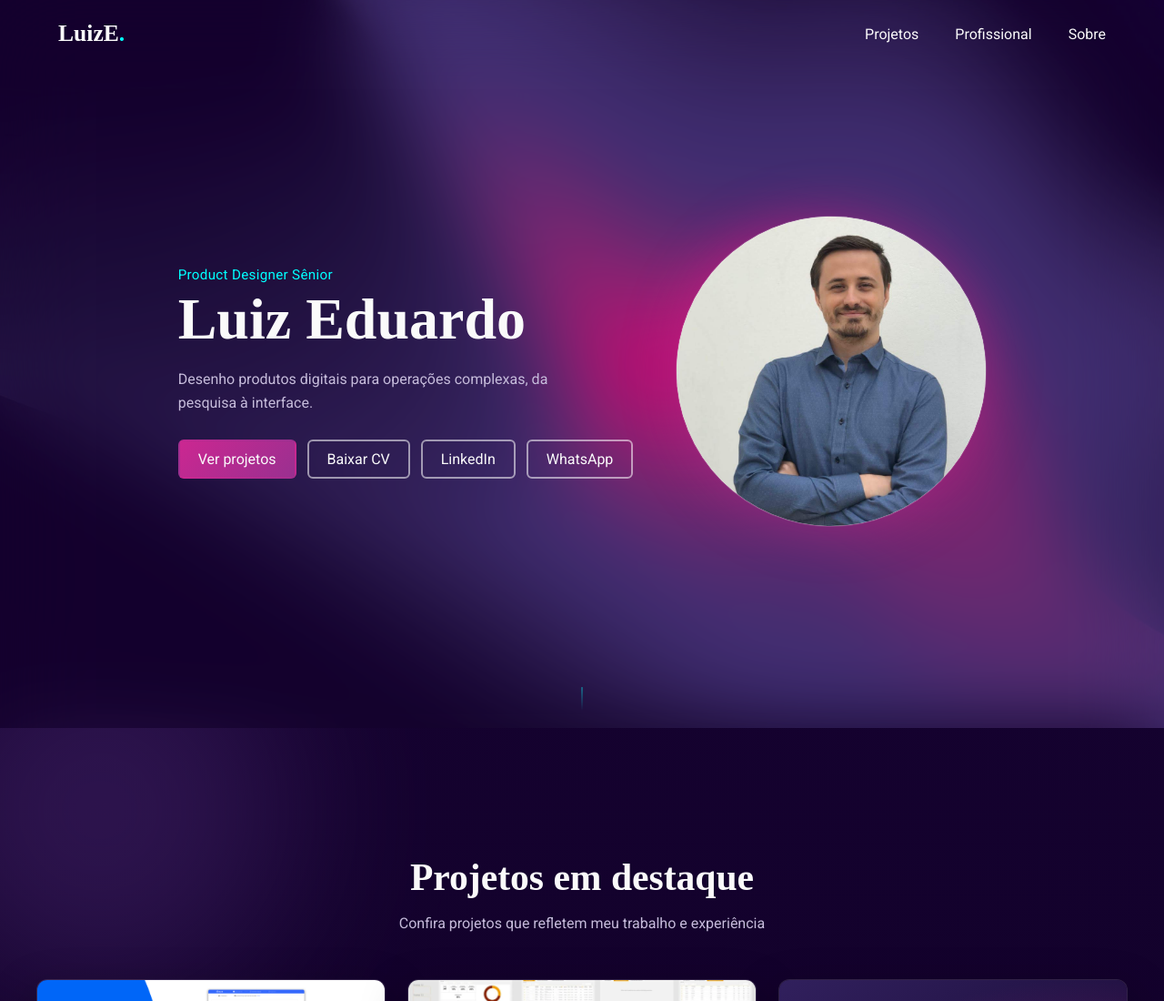
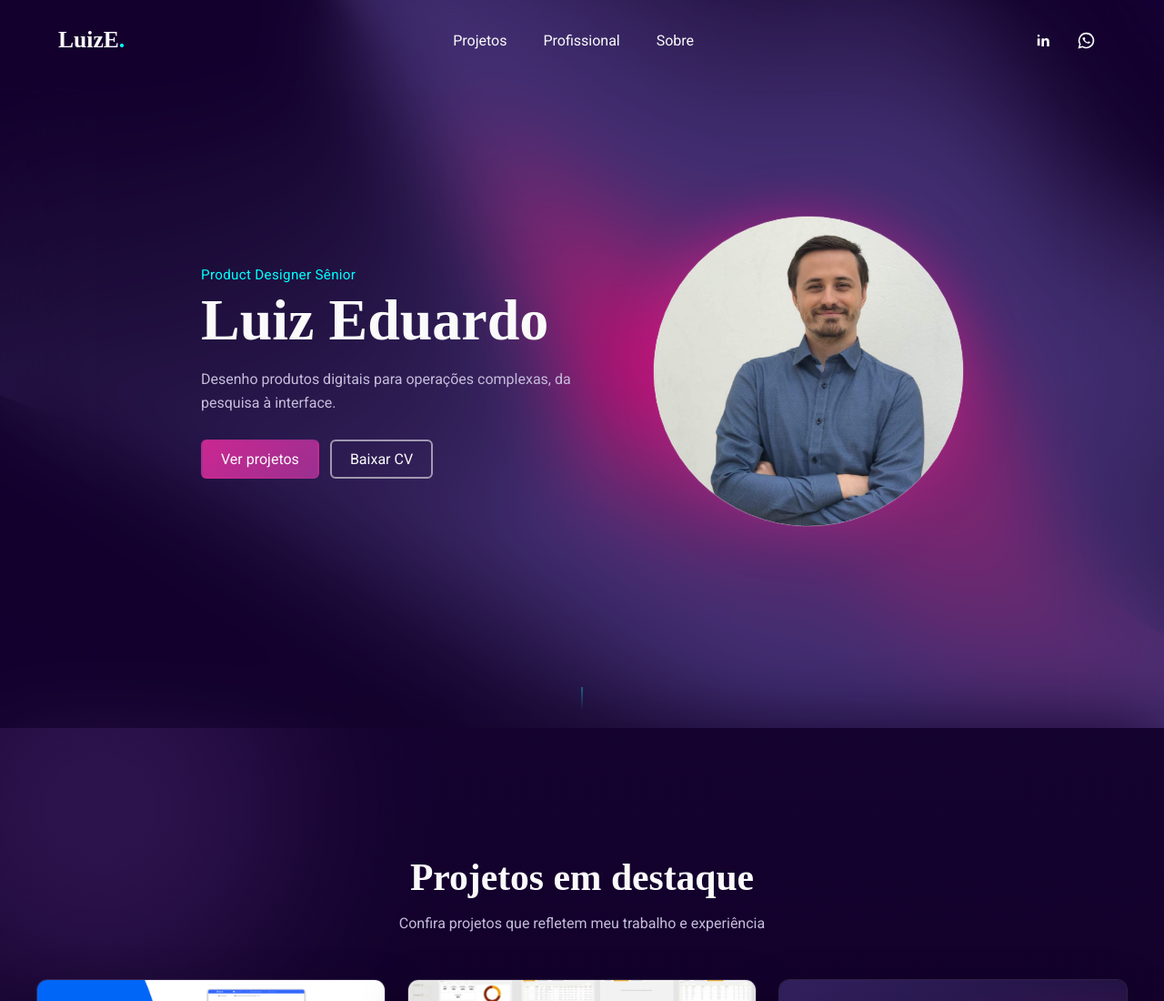
Before and after one commit to luizluckner/new-portfolio, a plain HTML site: page index.html in a window 1280 px wide. Shown: the top 1100 px of the page at 91% size. Drawn offline with Linux system fonts and the light colour scheme; a web font is replaced by a local one.

Commit message:
Move LinkedIn e WhatsApp para o menu fixo

```diff
--- a/estilos/refinamentos.css
+++ b/estilos/refinamentos.css
@@ -36,3 +36,14 @@ main section[id], .case-content [id] { scroll-margin-top: 100px; }
 .case-hero-card > .case-hero-image { min-width: 0; overflow: hidden; }
 .case-hero-card > .case-hero-image img { display: block; width: 100%; height: 100%; object-fit: cover; }
 .related-card > .validator-art { min-height: 220px; }
+
+.nav-actions { display: flex; align-items: center; gap: 8px; position: relative; z-index: 110; }
+.nav-socials { display: flex; gap: 4px; }
+.nav-socials a { display: grid; place-items: center; width: 44px; height: 44px; border-radius: 50%; color: var(--white); transition: color .2s ease, background-color .2s ease; }
+.nav-socials a:hover, .nav-socials a:focus-visible { color: #65f0ee; background-color: rgba(255, 255, 255, .08); }
+.nav-socials svg { width: 21px; height: 21px; }
+.nav-socials svg [fill="white"] { fill: currentColor; }
+@media (max-width: 760px) {
+  .nav-actions .nav-toggle { min-width: 44px; min-height: 44px; }
+  #navList:not(.open) { visibility: hidden; }
+}
--- a/index.html
+++ b/index.html
@@ -23,9 +23,15 @@
                 <li><a href="#profissional">Profissional</a></li>
                 <li><a href="#sobre">Sobre</a></li>
             </ul>
-            <button class="nav-toggle" id="navToggle" aria-controls="navList" aria-label="Abrir menu" aria-expanded="false">
-                <span></span><span></span><span></span>
-            </button>
+            <div class="nav-actions">
+                <div class="nav-socials">
+                    <a href="https://www.linkedin.com/in/luizluckner/" rel="noopener noreferrer" aria-label="LinkedIn" title="LinkedIn" target="_blank"><svg aria-hidden="true" focusable="false" viewBox="0 0 24 24" fill="none" stroke-width="2"><path d="M6.94 7.5a1.44 1.44 0 1 0 0-2.88 1.44 1.44 0 0 0 0 2.88ZM5.5 9.5h3v9h-3v-9Zm5.5 0h2.87v1.23h.04c.4-.75 1.38-1.55 2.84-1.55 3.04 0 3.6 2 3.6 4.6v5.72h-3v-5.07c0-1.21-.02-2.77-1.69-2.77-1.69 0-1.95 1.32-1.95 2.68v5.16h-3v-9Z" fill="white" stroke="none"/></svg></a>
+                    <a href="https://wa.me/5548999221465?text=Oi%20Luiz,%20acabei%20de%20visualizar%20seu%20portfólio%20e%20gostaria%20de%20conversar." rel="noopener noreferrer" aria-label="WhatsApp" title="WhatsApp" target="_blank"><svg aria-hidden="true" focusable="false" viewBox="0 0 24 24" fill="none" stroke="currentColor" stroke-width="1.8"><path d="M12 3a9 9 0 0 0-7.75 13.5L3 21l4.6-1.21A9 9 0 1 0 12 3Z"/><path d="M8.5 8.5c.3-.7 1-.6 1.5-.5.3.7.7 1.5.8 1.7.1.2 0 .4-.1.6-.4.5-.8.7-.5 1.2.4.7 1.6 2 3 2.6.4.2.6.1.9-.2.3-.4.7-.9.9-.9.2 0 1.5.6 1.7.8.2.2.2.5.1.8-.2.6-1.1 1.1-1.7 1.1-1.4.1-3.6-.7-5.3-2.4-1.5-1.5-2.3-3.1-2.4-3.9 0-.4.1-.9.4-1.2Z" fill="white" stroke="none"/></svg></a>
+                </div>
+                <button class="nav-toggle" id="navToggle" aria-controls="navList" aria-label="Abrir menu" aria-expanded="false">
+                    <span></span><span></span><span></span>
+                </button>
+            </div>
         </nav>
     </menu>
 </header>
@@ -41,8 +47,6 @@
             <div class="action">
                 <a href="#projetos" class="btn_hero primary">Ver projetos</a>
                 <a href="./docs/Curriculum_LuizEduardo.pdf" download="CV_LUIZ_LUCKNER.pdf" class="btn_hero">Baixar CV</a>
-                <a href="https://www.linkedin.com/in/luizluckner/" rel="noopener noreferrer" class="btn_hero" target="_blank">LinkedIn</a>
-                <a href="https://wa.me/5548999221465?text=Oi%20Luiz,%20acabei%20de%20visualizar%20seu%20portfólio%20e%20gostaria%20de%20conversar." rel="noopener noreferrer" class="btn_hero" target="_blank">WhatsApp</a>
             </div>
         </article>
         <aside id="myPhoto">
```
